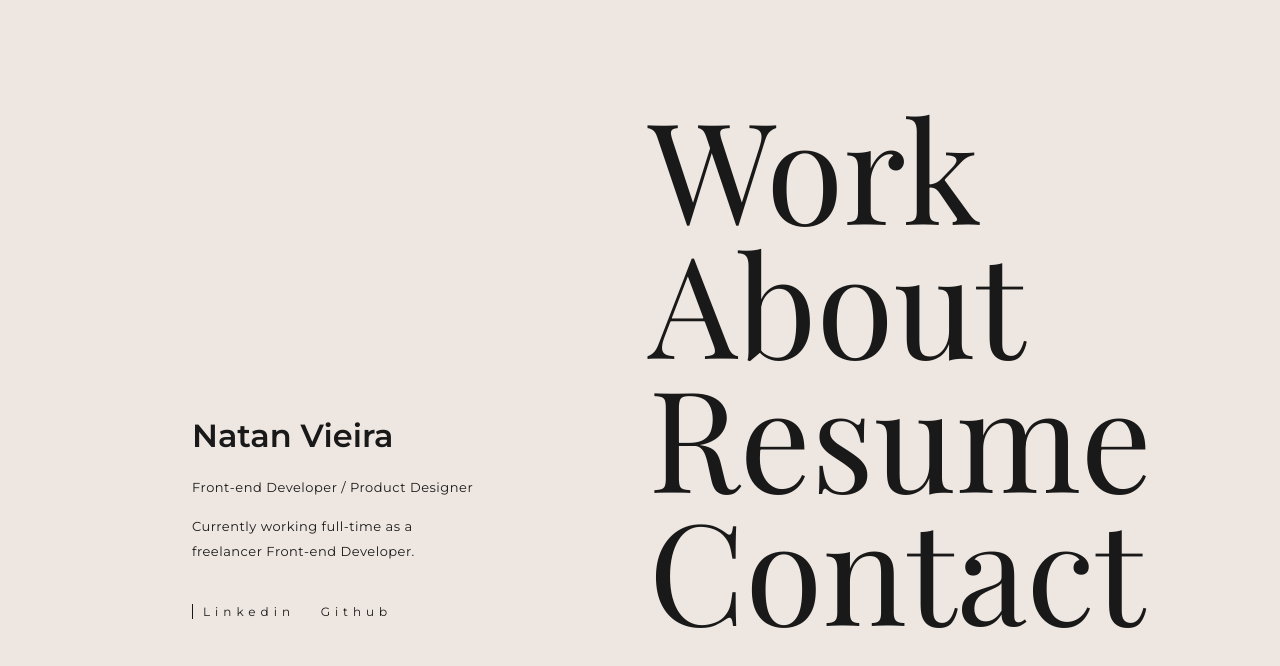
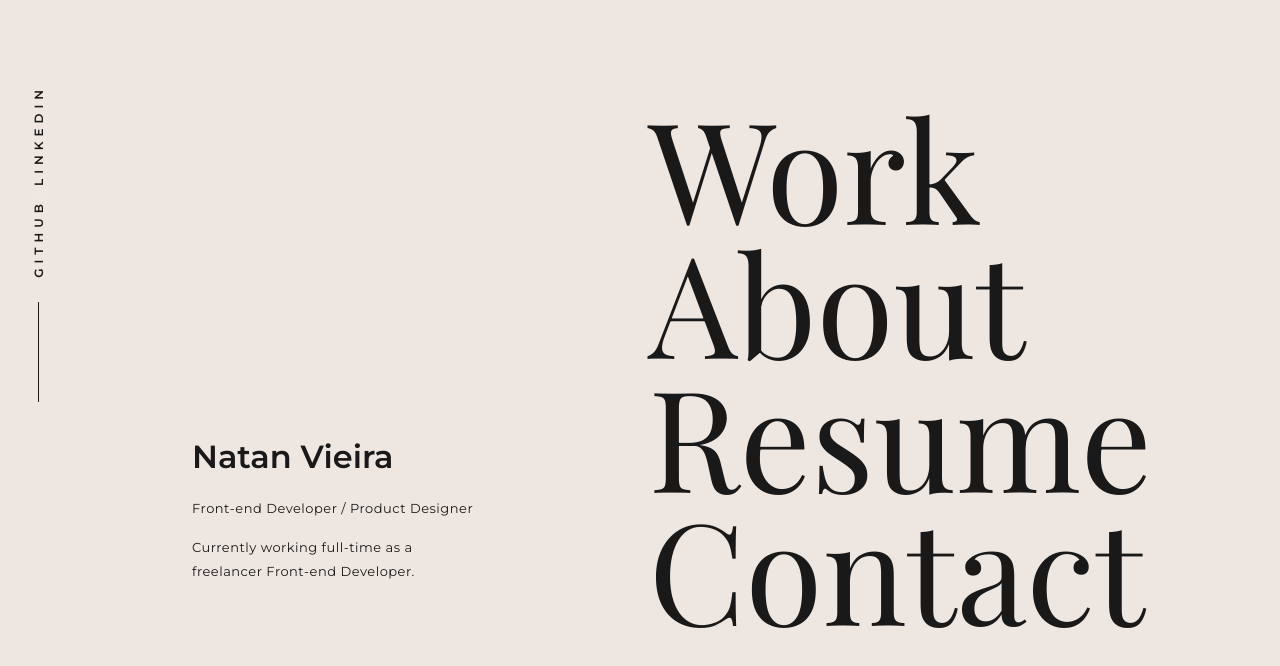
Before and after one commit to natanstark/natan-vieira-portfolio, a plain HTML site: page index.html in a window 1280 px wide. Drawn offline with nearby package versions, Linux system fonts and the light colour scheme; a web font is replaced by a local one.

Commit message:
side bar created

```diff
--- a/index.html
+++ b/index.html
@@ -9,6 +9,20 @@
 </head>
 <body>
 
+    <div class="side-bar__home">
+        <div class="side-bar-home__link--container">
+            <a class="side-bar-home__link" href="https://linkedin.com/in/natanvieiradev">Linkedin</a>
+        </div>
+        <div>
+            <a class="side-bar-home__link" href="https://github.com/natanstark">Github</a>
+        </div>
+
+        <div>
+        <p class="side-bar-home__line"></p>
+        </div>
+    </div>
+
+
     <div class="home__container">
 
 
@@ -17,12 +31,7 @@
             <p class="presentation__text">Front-end Developer / Product Designer</p>
             <p class="presentation__text">Currently working full-time as a freelancer Front-end Developer.</p>
 
-            <div class="nav-left__container">
 
-                <a class="nav-left__link" href="https://linkedin.com/in/natanvieiradev">Linkedin</a>
-                <a class="nav-left__link" href="https://github.com/natanstark">Github</a>
-
-            </div>
         </div>
 
         <div class="page-links__container">
--- a/styles/about.css
+++ b/styles/about.css
@@ -18,39 +18,41 @@
 
 .side-bar__link{
     display: block;
-    text-align: center;
+    align-items: center;
     letter-spacing: 5px;
     text-transform: uppercase;
-    border: 0 solid #000;
-    font-size: 10px;
-    font-weight: 500;
+    font-size: 12px;
+    font-weight: 600;
     text-decoration: none;
     transition: opacity .3s;
 
+    margin-bottom: 3em;
 
-    transform: rotate(-90deg);
-    transform-origin: left bottom;
+
+   transform: rotate(-90deg);
+    transform-origin: center;
     white-space: nowrap; /* Evita que o texto quebre em várias linhas */
 
 
 }
 
-.side-bar__link:hover{
-    opacity: 0.7;
-}
 
 .side-bar__line{
+    display: block;
+
     width: 1px;
     height: 100px;
     background-color: var(--cor-texto-escuro);
     margin-top: 10px;
     margin-bottom: 80px;
 
+
 }
 
-a:-webkit-any-link {
-
+.side-bar__link:hover {
+    opacity: 0.7;
     cursor: pointer;
+    text-decoration: line-through #000;
 
 }
 
--- a/styles/home.css
+++ b/styles/home.css
@@ -11,28 +11,66 @@
     position: relative;
 }
 
-.nav-left__container{
-   display: flex;
-   margin-top: 5vh;
-   border-left: 1px solid var(--cor-texto-escuro);
-   padding-left: 10px;
+.side-bar__home{
+    color: var(--cor-texto-escuro);
+    font-family:var(--fonte-primaria);
+
+    display: flex;
+    position: fixed;
+    z-index: 600;
+    width: 6%;
+    height: 100vh;
+    flex-direction: column;
+    justify-content: flex-start;
+    align-items: center;
+    padding-top: 5%;
+    padding-bottom: 30px;
 
 
 }
 
-.nav-left__link{
-    padding-right: 2vw;
+.side-bar-home__link--container{
+   margin-bottom: 4em;
+   margin-top: 4em;
+}
+
+.side-bar-home__link{
+    display: block;
+    align-items: center;
     letter-spacing: 5px;
-    font-family: var(--fonte-primaria);
+    text-transform: uppercase;
+    font-size: 12px;
+    font-weight: 600;
+    text-decoration: none;
+    transition: opacity .3s;
+    margin-bottom: 2em;
 
-    font-size: 12px;
-    font-weight: 500;
-    transition: opacity .3s;
+
+   transform: rotate(-90deg);
+    transform-origin: center;
+    white-space: nowrap; /* Evita que o texto quebre em várias linhas */
+
 
 }
 
-.nav-left__link:hover {
+
+.side-bar-home__line{
+    display: block;
+
+    width: 1px;
+    height: 100px;
+    background-color: var(--cor-texto-escuro);
+    margin-top: 2em;
+    margin-bottom: 80px;
+
+
+}
+
+.side-bar-home__link:hover {
     opacity: 0.7;
+    cursor: pointer;
+    text-decoration: line-through #000;
+
 }
 
 
```
Also changed, not shown: pages/about.html (+4 -0 lines).
